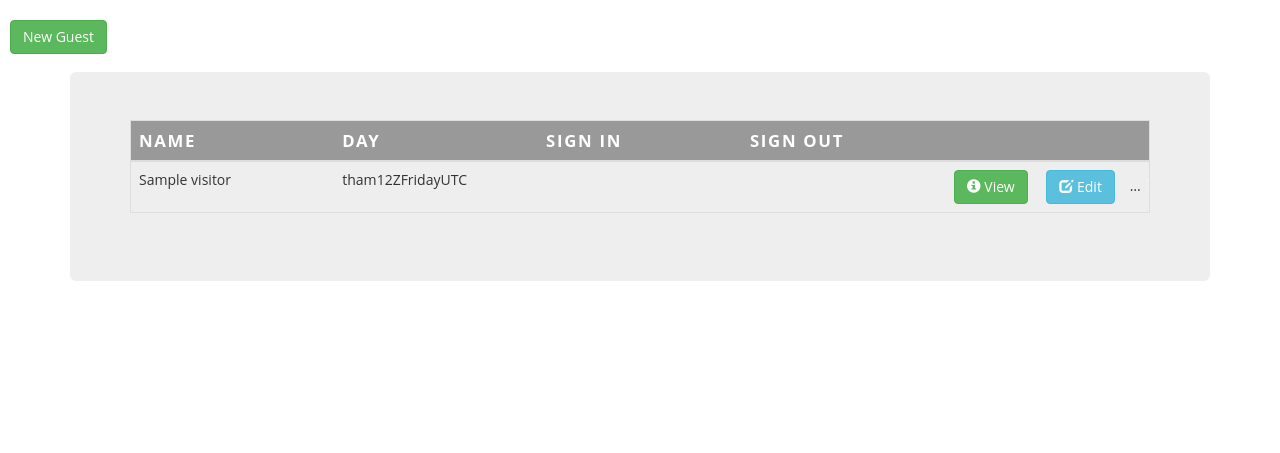
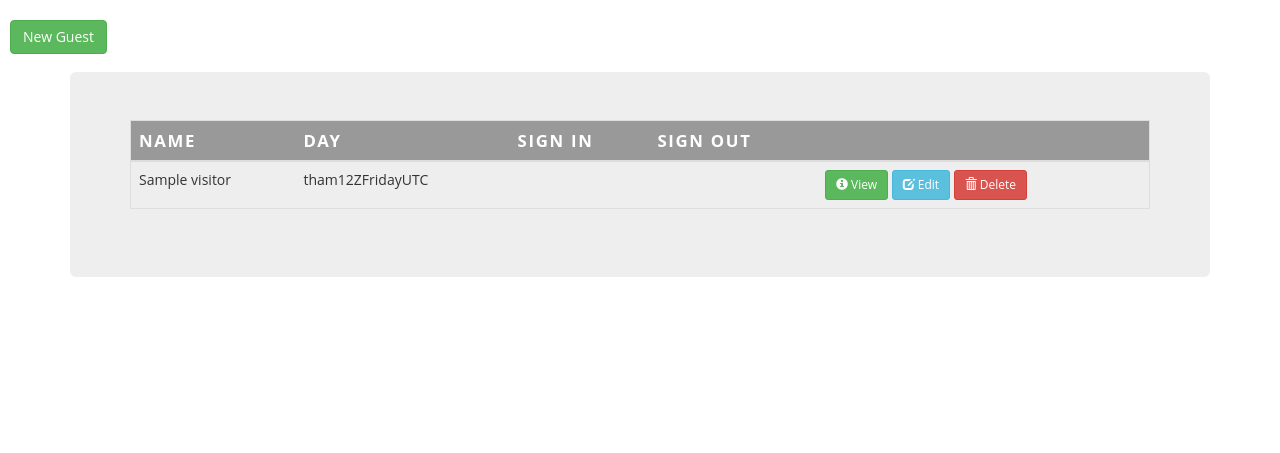
Before and after one commit to jherey/GUESTS, a PHP site: page / in a window 1280 px wide. Shown: the part 50-503 px from the top of the page. Run offline with PHP 8.4, Linux system fonts and the light colour scheme; tables that the repository leaves empty or names only in its code hold one stand-in row (values such as "Sample post"); data that the repository does not hold is empty; some libraries are stand-ins or nearby versions.

Commit message:
Fix table on homepage

```diff
--- a/index.php
+++ b/index.php
@@ -24,7 +24,7 @@ $result = mysqli_query($mysqli, "SELECT * FROM visitors ORDER BY id DESC"); // u
 
 	<div class="container">
 		<div class="jumbotron">
-			<table style="width: 100%;" class="table">
+			<table class="table">
 			<thead>
 			<tr>
 				<th scope="col">Name</th>
@@ -43,7 +43,7 @@ $result = mysqli_query($mysqli, "SELECT * FROM visitors ORDER BY id DESC"); // u
 					echo "<td>".date($res['day'])."</td>";
 					echo "<td>".$res['sign in']."</td>";
 					echo "<td>".$res['sign out']."</td>";
-					echo "<td><a href=\"view.php?id=$res[id]\" class=\"btn btn-success btn-md butt\"><span class=\"glyphicon glyphicon-info-sign\"></span> View</a>  <a href=\"edit.php?id=$res[id]\" class=\"btn btn-info btn-md butt\"><span class=\"glyphicon glyphicon-edit\"></span> Edit</a>  <a href=\"delete.php?id=$res[id]\" class=\"btn btn-danger btn-md butt\" onClick=\"return confirm('Are you sure you want to delete?')\"><span class=\"glyphicon glyphicon-trash\"></span> Delete</a></td>";
+					echo "<td><a href=\"view.php?id=$res[id]\" class=\"btn btn-success btn-sm\"><span class=\"glyphicon glyphicon-info-sign\"></span> View</a>  <a href=\"edit.php?id=$res[id]\" class=\"btn btn-info btn-sm\"><span class=\"glyphicon glyphicon-edit\"></span> Edit</a>  <a href=\"delete.php?id=$res[id]\" class=\"btn btn-danger btn-sm\" onClick=\"return confirm('Are you sure you want to delete?')\"><span class=\"glyphicon glyphicon-trash\"></span> Delete</a></td>";
 				}
 			?>
 			</tbody>
--- a/styles.css
+++ b/styles.css
@@ -22,16 +22,9 @@ body {
     text-align: center;
 }
 
-.table {
-	border: none;
-	border-collapse: collapse;
-	table-layout: fixed;
-	width: 100%
-}
-
 .table tr {
 	border: 1px solid #ddd;
-	padding: .35em;
+	padding: .15em;
 }
 
 .table tr:nth-child(even) {
@@ -46,16 +39,11 @@ body {
 	text-transform: uppercase;
 }
 
-.table td {
+/*.table td {
 	white-space: nowrap;
 	overflow: hidden;
 	text-overflow: ellipsis;
-}
-
-.table > th, td {
-    padding: 8px;
-    border: none;
-}
+}*/
 
 .title {
 	text-align: center;
@@ -73,7 +61,7 @@ body {
 
 .butt {
 	display: inline-block;
-	margin-right: 15px;
+	margin-right: 5px;
 }
 
 .new {
```
Also changed, not shown: new.php (+1 -19 lines).
